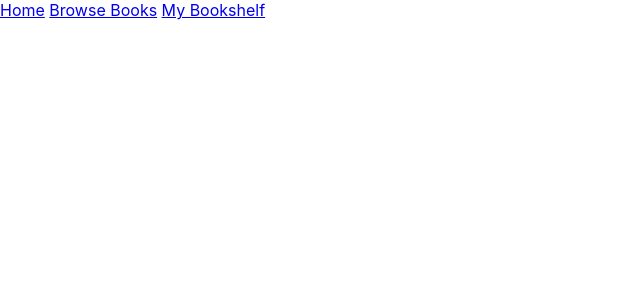
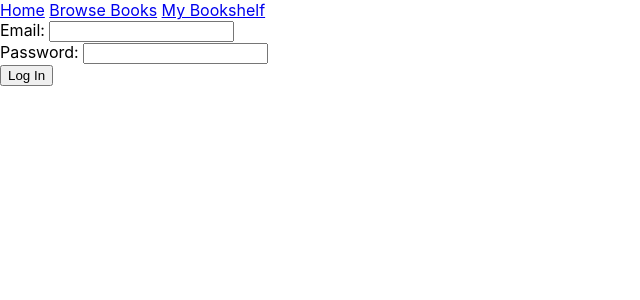
Before and after one commit to mayabowman/bookery-app, a React (Create React App) app: page /log-in in a window 1280 px wide. Shown: the top 300 px of the page, without its empty margins (0-640 px from the left). Built offline with nearby package versions, Linux system fonts and the light colour scheme.

Commit message:
added log in component

```diff
--- a/src/App/App.js
+++ b/src/App/App.js
@@ -3,6 +3,7 @@ import { Route } from 'react-router-dom'
 import Nav from '../Nav/Nav'
 import LandingPage from '../LandingPage/LandingPage'
 import SignUp from '../SignUp/SignUp'
+import LogIn from '../LogIn/LogIn'
 import BrowseBooks from '../BrowseBooks/BrowseBooks'
 import MyBookshelf from '../MyBookshelf/MyBookshelf'
 import Book from '../Book/Book'
@@ -61,6 +62,11 @@ class App extends React.Component {
             component={SignUp}
           />
           <Route
+            exact
+            path='/log-in'
+            component={LogIn}
+          />
+          <Route
             path='/browse-books'
             render={() => (
               <BrowseBooks books={updatedBooks} />
--- a/src/LandingPage/LandingPage.js
+++ b/src/LandingPage/LandingPage.js
@@ -11,6 +11,10 @@ function LandingPage() {
       <Link to='/sign-up'>
         Sign Up
       </Link>
+      {' | '}
+      <Link to='/log-in'>
+        Log In
+      </Link>
     </main>
   )
 }
--- /dev/null
+++ b/src/LogIn/LogIn.js
@@ -0,0 +1,27 @@
+import React from 'react'
+
+class LogIn extends React.Component {
+  render() {
+    return (
+      <section>
+        <form id='log-in'>
+          <div className='username-login'>
+            <label for='username-login'>Email: </label>
+            <input type='email' name='email' required />
+          </div>
+          <div className='password-login'>
+            <label for='password-login'>Password: </label>
+            <input type='password' name='password' required />
+          </div>
+          <div>
+            <button type='submit'>
+              Log In
+            </button>
+          </div>
+        </form>
+      </section>
+    )
+  }
+}
+
+export default LogIn
```
